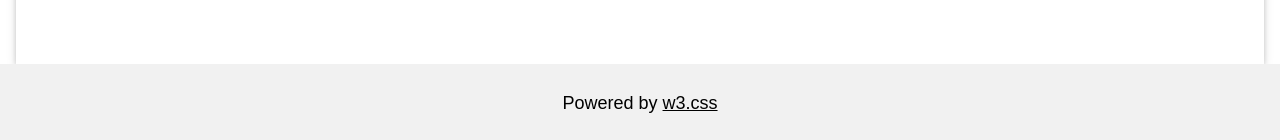
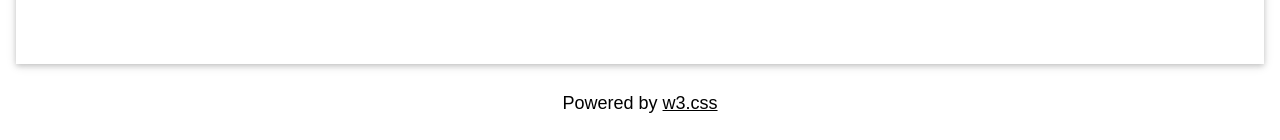
Before and after one commit to Bobachu/project3, a React (Create React App) app in the folder client/: page / in a window 1280 px wide. Shown: the part 2562-2702 px from the top of the page. Built offline with nearby package versions, Linux system fonts and the light colour scheme; no server answers; a web font is replaced by a local one.

Commit message:
footer fix

```diff
--- a/client/src/components/footer/index.js
+++ b/client/src/components/footer/index.js
@@ -2,7 +2,7 @@ import React from "react";
 
 function Footer() {
   return (
-    <footer className="w3-center w3-light-grey w3-padding w3-large">
+    <footer className="w3-center w3-light-teal w3-padding w3-large">
       <p>
         Powered by{" "}
         <a
```
